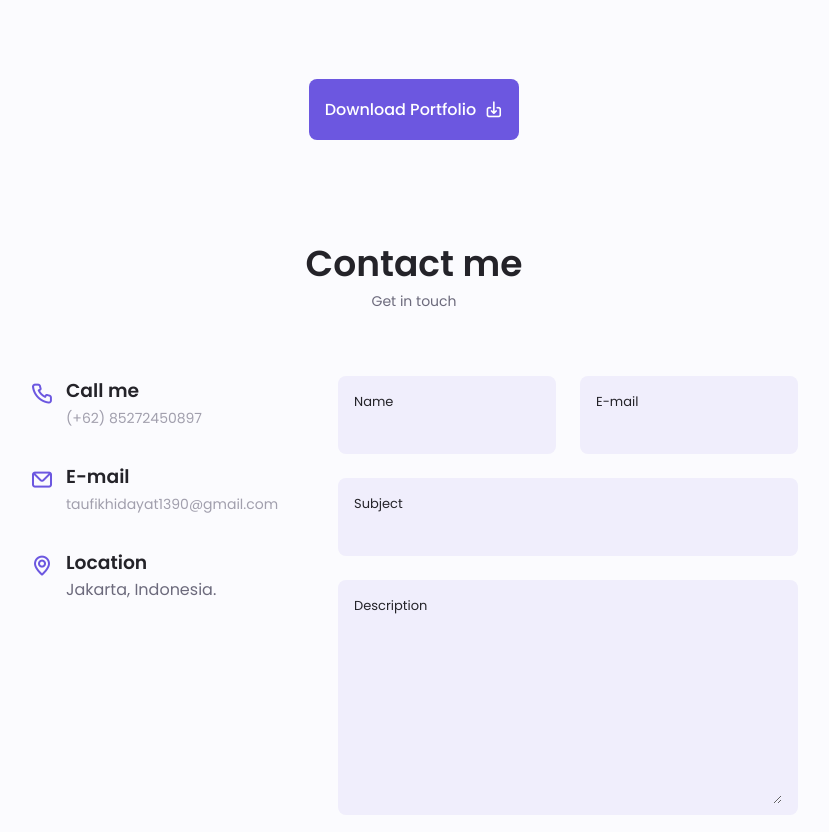
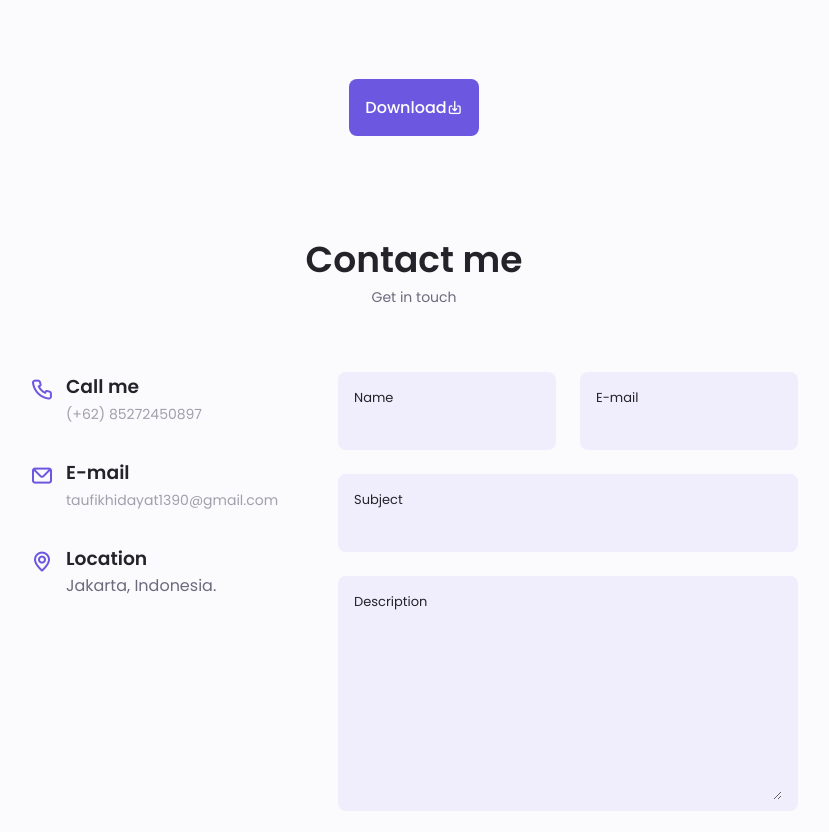
Before and after one commit to babyshark27/WEBSITE_PORTOFOLIOO, a plain HTML site: page index.html in a window 1280 px wide. Shown: the part 3334-4166 px from the top of the page, without its empty margins (226-1055 px from the left). Drawn offline with nearby package versions, Linux system fonts and the light colour scheme.

Commit message:
sertifikat

```diff
--- a/index.html
+++ b/index.html
@@ -616,8 +616,8 @@
 
             </section>
             <div class="prt" style="margin-top: 50px;">
-                <a download="" href="packages/pdf/CV Fauzan .pdf" class="button button--flex">
-                    Download Portfolio<i class="uil uil-download-alt button__icon"></i>
+                <a download="" href="packages/pdf/sertifikat.pdf" class="button button--flex">
+                    Download <i class="uil uil-download-alt button__ico"></i>
                 </a>
             </div>
             <!--==================== CONTACT ME ====================-->
```
Also changed, not shown: 1 other file.
